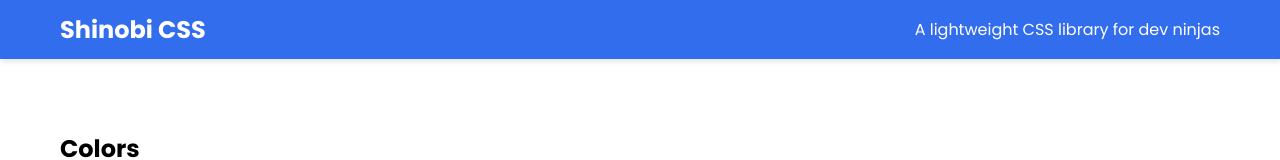
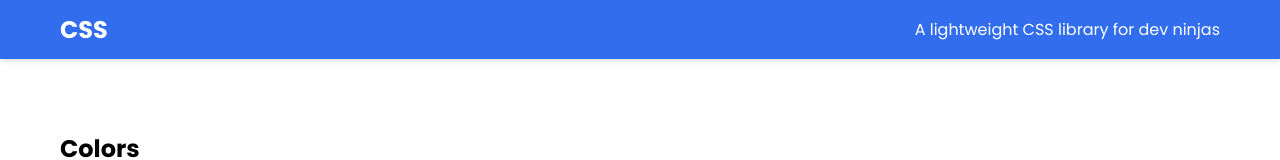
Before and after one commit to AlexZap85/CSS-Library, a website: page index.html in a window 1280 px wide. Shown: the top 160 px of the page. Drawn offline with nearby package versions, Linux system fonts and the light colour scheme; files that its build step writes are made by us from their sources.

Commit message:
Change title in the index.html

```diff
--- a/index.html
+++ b/index.html
@@ -10,7 +10,7 @@
 
 <nav class="navbar-primary text-white mb-4">
     <div class="container">
-      <h2 class="site-title">Shinobi CSS</h2>
+      <h2 class="site-title">CSS</h2>
       <p>A lightweight CSS library for dev ninjas</p>
     </div>
   </nav>
```
